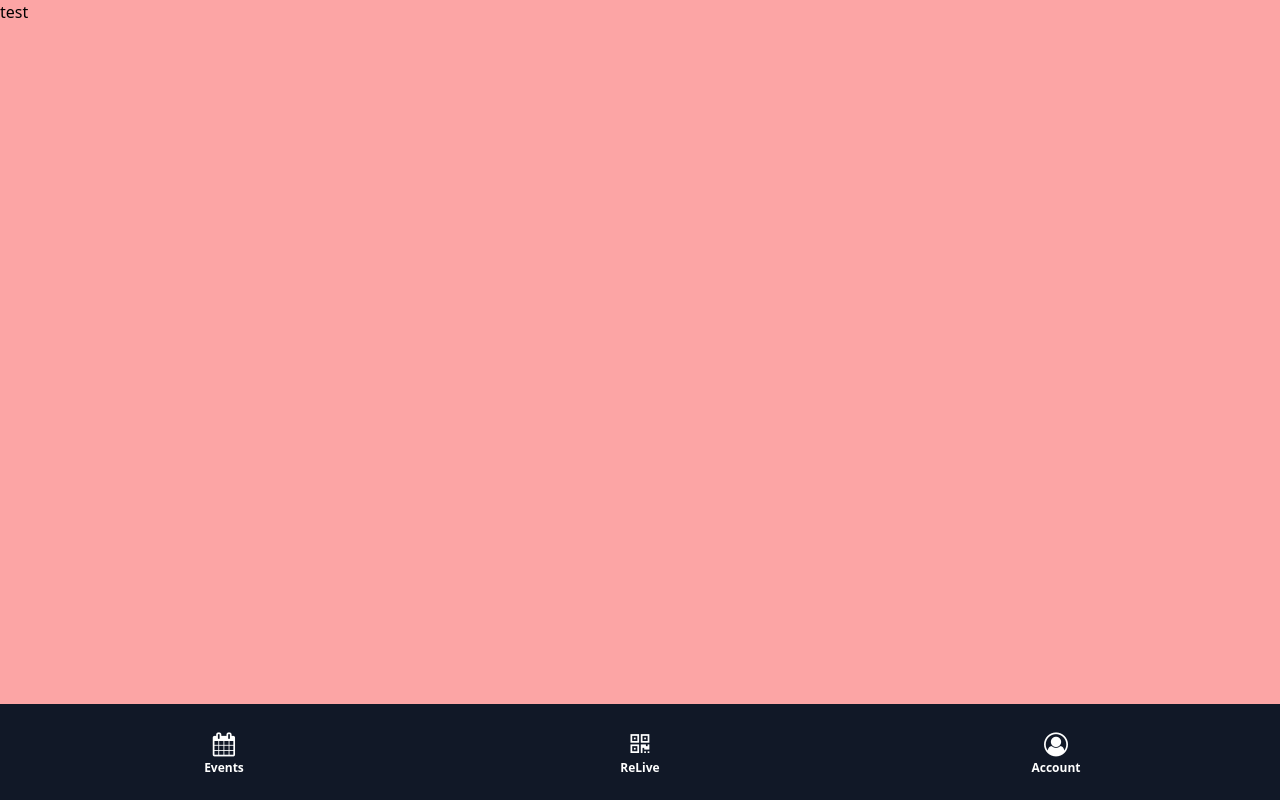
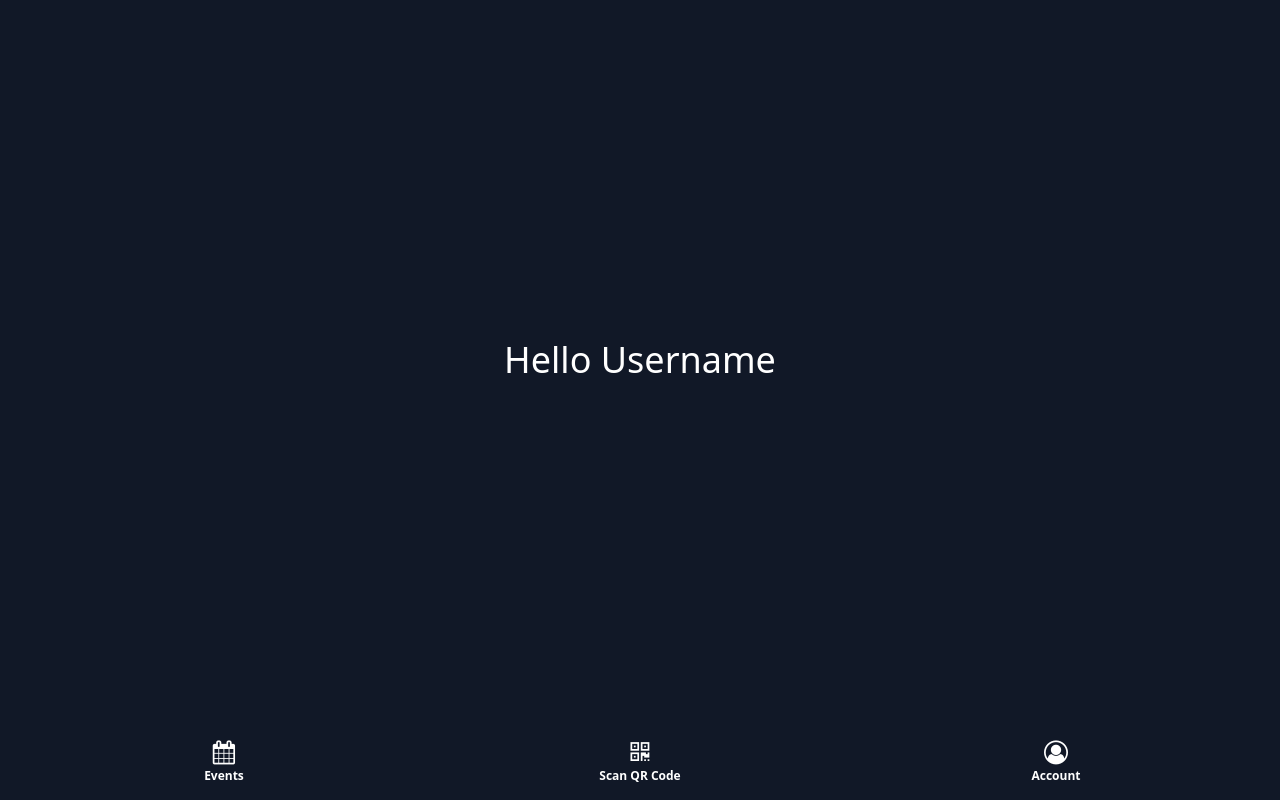
Before and after one commit to relievers/relive, a SvelteKit app in the folder frontend/: page /settings in a window 1280 px wide. Built offline with nearby package versions, Linux system fonts and the light colour scheme.

Commit message:
Add Account Settings Page

```diff
--- a/frontend/src/lib/Footer.svelte
+++ b/frontend/src/lib/Footer.svelte
@@ -5,32 +5,32 @@
 <div class="bg-gray-900 text-white p-4">
     <div class="container mx-auto flex justify-between">
         <div class="w-1/3 text-center">
-            <button class="bg-transparent hover:text-gray-500 font-bold py-2 px-4 rounded-full">
+            <a class="bg-transparent hover:text-gray-500 font-bold flex flex-col items-center" href="/#">
                 <i class="fa fa-calendar text-2xl mx-auto"></i>
-                <div class="text-xs">Events</div> <!-- Kleinerer Text -->
-            </button>
+                <span class="text-xs">Events</span>
+            </a>
         </div>
         {#if user.activeEvent}
         <div class="w-1/3 text-center">
-            <button class="bg-transparent hover:text-gray-500 font-bold py-2 px-4 rounded-full">
+            <a class="bg-transparent hover:text-gray-500 font-bold flex flex-col items-center" href="/#">
                 <i class="fa fa-camera text-2xl mx-auto"></i>
-                <div class="text-xs">ReLive</div> <!-- Kleinerer Text -->
-            </button>
+                <span class="text-xs">ReLive</span>
+            </a>
         </div>
         {:else}
         <div class="w-1/3 text-center">
-            <button class="bg-transparent hover:text-gray-500 font-bold py-2 px-4 rounded-full">
+            <a class="bg-transparent hover:text-gray-500 font-bold flex flex-col items-center" href="#">
                 <i class="fa fa-qrcode text-2xl mx-auto"></i>
-                <div class="text-xs">ReLive</div> <!-- Kleinerer Text -->
-            </button>
+                <span class="text-xs">Scan QR Code</span>
+            </a>
         </div>
         {/if}
 
         <div class="w-1/3 text-center">
-            <button class="bg-transparent hover:text-gray-500 font-bold py-2 px-4 rounded-full">
+            <a class="bg-transparent hover:text-gray-500 font-bold flex flex-col items-center" href="/settings">
                 <i class="fa fa-user-circle-o text-2xl mx-auto"></i>
-                <div class="text-xs">Account</div> <!-- Kleinerer Text -->
-            </button>
+                <span class="text-xs">Account</span>
+            </a>
         </div>
     </div>
 </div>
--- a/frontend/src/routes/settings/+page.svelte
+++ b/frontend/src/routes/settings/+page.svelte
@@ -1,3 +1,9 @@
-<div class="h-full w-full bg-red-300">
-    test
+<script>
+    let username = "Username"; // TODO: load username
+</script>
+
+<div class="flex-grow w-full bg-red-300">
+    <div class="bg-gray-900 min-h-full flex justify-center items-center">
+        <h1 class="text-white text-4xl">Hello {username}</h1>
+    </div>
 </div>
```
